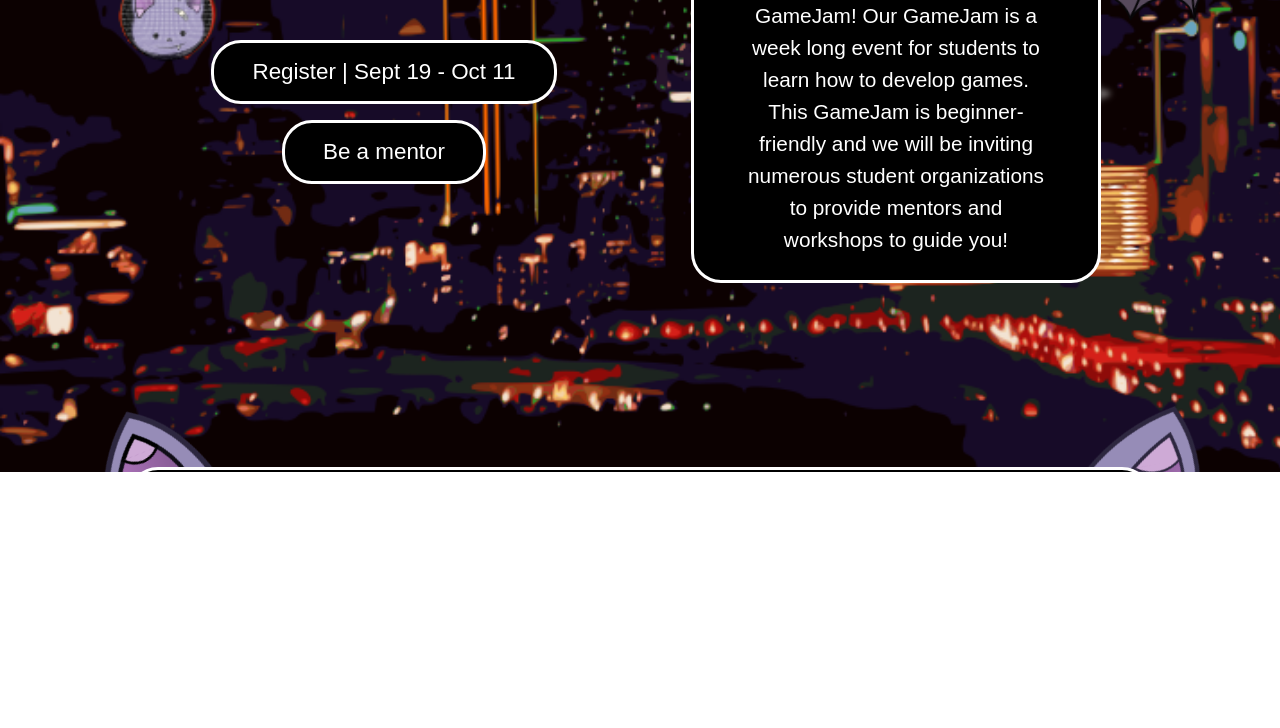
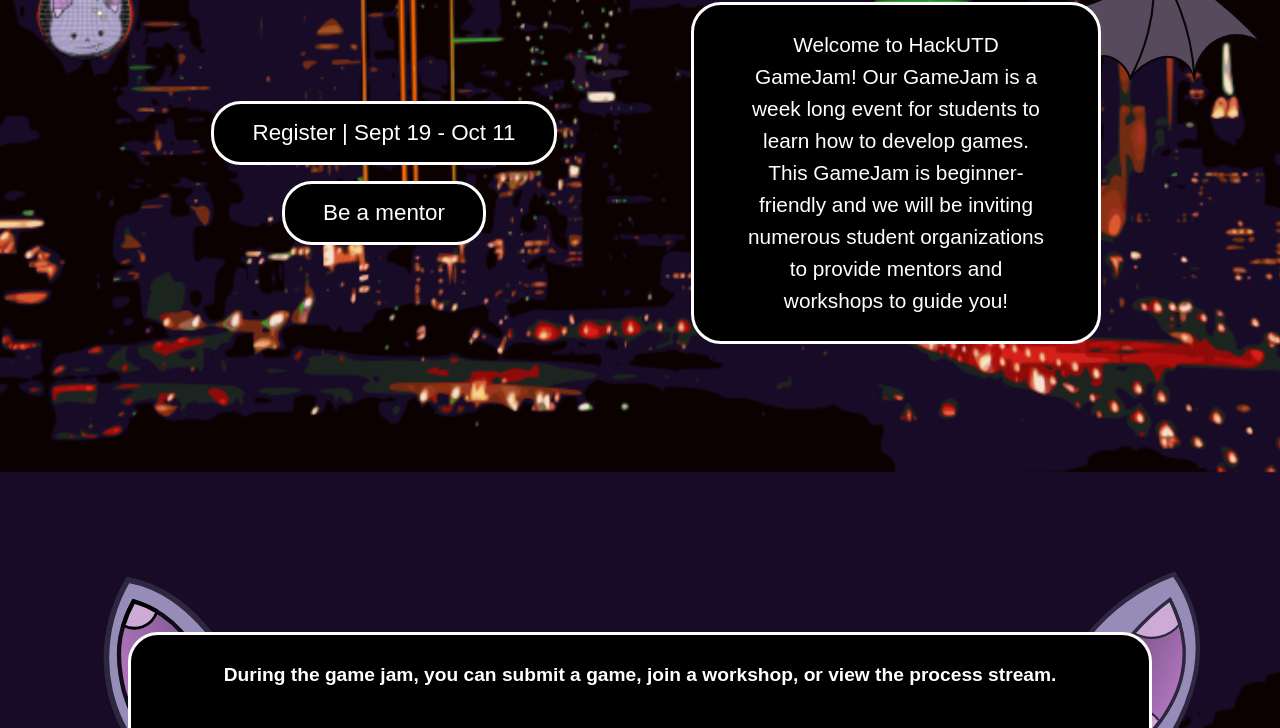
Before and after one commit to acmutd/game-jam-site, a website: page public/index.html in a window 1280 px wide. Shown: the part 328-1056 px from the top of the page. Before the commit the page ends 800 px from the top, so only its background shows below. Drawn offline with Linux system fonts and the light colour scheme.

Commit message:
Update index.css

```diff
--- a/public/css/index.css
+++ b/public/css/index.css
@@ -6,7 +6,7 @@
 html, body {
     margin: 0;
     padding: 0;
-    height: 100vh;
+    height: stretch;
     width: 100vw;
     color: white;
     font-family: sans-serif;
```
